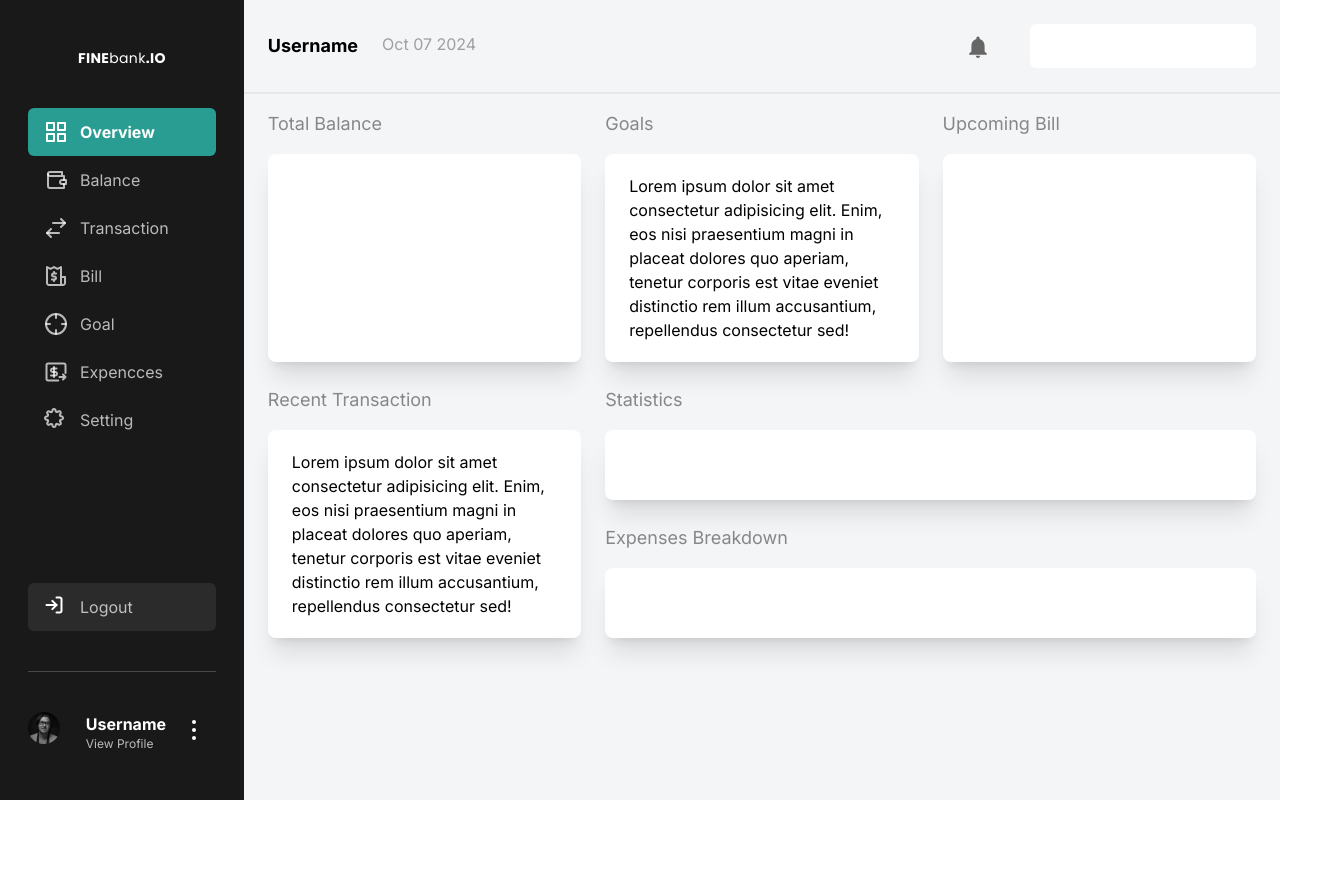
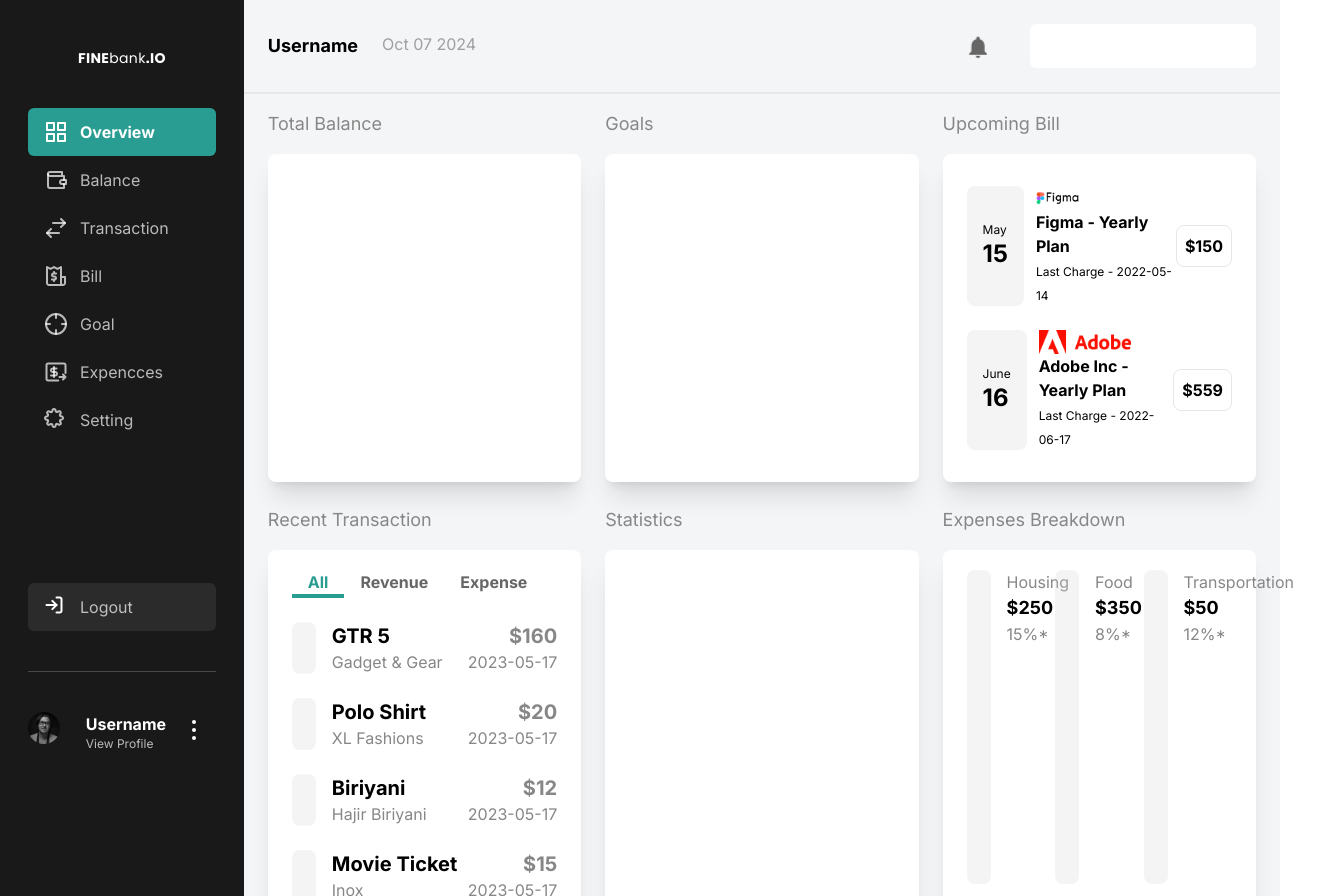
Before and after one commit to Reagenn/admin-ui, a React (Vite) app: page / in a window 1280 px wide. Shown: the top 896 px of the page, 1318 px wide, since content can reach past the window. Before the commit the page ends 800 px from the top, so only its background shows below. Built offline with nearby package versions, Linux system fonts and the light colour scheme.

Commit message:
update p8

```diff
--- /dev/null
+++ b/src/component/Fragments/Dashboard/CardBill.jsx
@@ -0,0 +1,28 @@
+import bills from "../../../data/bills";
+import Card from "../../Elements/Card";
+
+const CardBill = () => {
+  const billCard = bills.map((bill) => (
+    <div key={bill.id} className="lg:flex justify-between pt-3 pb-3">
+      <div className="flex">
+        <div className="bg-special-bg me-3 px-4 rounded-lg flex place-content-center flex-col">
+          <span className="text-xs">{bill.month}</span>
+          <span className="text-2xl font-bold">{bill.date}</span>
+        </div>
+        <div className="">
+          <img className="h-6" src={`/images/${bill.logo}`} />
+          <span className="font-bold">{bill.name}</span>
+          <br />
+          <span className="text-xs">Last Charge - {bill.lastCharge}</span>
+        </div>
+      </div>
+      <div className="flex place-content-center flex-col">
+        <span className="p-2 border rounded-lg font-bold text-center">${bill.amount}</span>
+      </div>
+    </div>
+  ));
+
+  return <Card title="Upcoming Bill" desc={<div className="h-full flex flex-col justify-around">{billCard}</div>} />;
+};
+
+export default CardBill;
--- /dev/null
+++ b/src/component/Fragments/Dashboard/CardExpenseBreakdown.jsx
@@ -0,0 +1,28 @@
+import expensesBreakdowns from "../../../data/expense";
+import Card from "../../Elements/Card";
+import { Icon } from "../../Elements/Icon";
+
+const CardExpenseBreakdown = () => {
+  const expenseCard = expensesBreakdowns.map((expensesBreakdown) => (
+    <div key={expensesBreakdown.id} className="flex pb-4 justify-between">
+      <div className="flex">
+        <div className="bg-special-bg px-3 rounded-lg flex flex-col place-content-center">{expensesBreakdown.icon}</div>
+        <div className="ms-4">
+          <span className="text-gray-02">{expensesBreakdown.category}</span>
+          <br />
+          <span className="font-bold text-lg">${expensesBreakdown.amount}</span>
+          <div className="flex">
+            <span className="text-gray-02">{expensesBreakdown.percentage}%*</span> {expensesBreakdown.arrow}
+          </div>
+        </div>
+      </div>
+      <div className="flex place-content-center flex-col me-8">
+        <Icon.Titik />
+      </div>
+    </div>
+  ));
+
+  return <Card variant="md:col-span-2" title="Expenses Breakdown" desc={<div className="h-full md:grid md:grid-cols-3">{expenseCard}</div>} />;
+};
+
+export default CardExpenseBreakdown;
--- /dev/null
+++ b/src/component/Fragments/Dashboard/CardTransaction.jsx
@@ -0,0 +1,56 @@
+import { useState } from "react";
+import transactions from "../../../data/transaction";
+import Card from "../../Elements/Card";
+
+const CardTransaction = () => {
+  const [trxs, setTrx] = useState(transactions);
+  const [activeTab, setActiveTab] = useState("All");
+
+  const tabs = ["All", "Revenue", "Expense"];
+
+  function handleClick(e) {
+    const transactionsFiltered = e.target.value != "All" ? transactions.filter(({ type }) => type == e.target.value) : transactions;
+
+    setActiveTab(e.target.value);
+    setTrx(transactionsFiltered);
+  }
+
+  const transactionCard = trxs.map((transaction) => (
+    <div key={transaction.id} className="flex justify-between my-6">
+      <div className="flex">
+        <div className="bg-special-bg px-3 rounded-lg flex flex-col place-content-center">{transaction.icon}</div>
+        <div className="ms-4">
+          <span className="text-xl font-bold">{transaction.transactionName}</span>
+          <br />
+          <span className="text-gray-02">{transaction.shopName}</span>
+        </div>
+      </div>
+      <div className="text-right">
+        <span className="text-xl font-bold text-gray-02">${transaction.amount}</span>
+        <br />
+        <span className="text-gray-02">{transaction.date}</span>
+      </div>
+    </div>
+  ));
+
+  return (
+    <Card
+      variant="md:col-span-1 md:row-span-2"
+      title="Recent Transaction"
+      desc={
+        <div>
+          <div className="mb-4">
+            {tabs.map((tab) => (
+              <button key={tab} className={activeTab == tab ? "px-4 font-bold border-b-4 border-primary text-primary" : "px-4 font-bold text-gray-01"} value={tab} onClick={handleClick}>
+                {tab}
+              </button>
+            ))}
+          </div>
+          {transactionCard}
+        </div>
+      }
+    />
+  );
+};
+
+export default CardTransaction;
--- /dev/null
+++ b/src/data/bills.jsx
@@ -0,0 +1,24 @@
+const bills = [
+  {
+    id: 1,
+    name: "Figma - Yearly Plan",
+    description: "For advanced security and more flexible controls, the Proffesional plans help you scale design process company-wide.",
+    logo: "Figma.png",
+    date: "15",
+    month: "May",
+    lastCharge: "2022-05-14",
+    amount: 150,
+  },
+  {
+    id: 2,
+    name: "Adobe Inc - Yearly Plan",
+    description: "For advanced security and more flexible controls, the Proffesional plans help you scale design process company-wide.",
+    logo: "adobe.png",
+    date: "16",
+    month: "June",
+    lastCharge: "2022-06-17",
+    amount: 559,
+  },
+];
+
+export default bills;
--- /dev/null
+++ b/src/data/expense.jsx
@@ -0,0 +1,97 @@
+export const expensesBreakdowns = [
+  {
+    id: 1,
+    category: "Housing",
+    amount: 250,
+    percentage: 15,
+    // icon: <Icon.Housing />,
+    // arrow: <Icon.ArrowDown />,
+  },
+  {
+    id: 2,
+    category: "Food",
+    amount: 350,
+    percentage: 8,
+    // icon: <Icon.Food />,
+    // arrow: <Icon.ArrowUp />,
+  },
+  {
+    id: 3,
+    category: "Transportation",
+    amount: 50,
+    percentage: 12,
+    // icon: <Icon.Transportation />,
+    // arrow: <Icon.ArrowUp />,
+  },
+  {
+    id: 4,
+    category: "Entertainment",
+    amount: 80,
+    percentage: 15,
+    // icon: <Icon.Entertainment />,
+    // arrow: <Icon.ArrowUp />,
+  },
+  {
+    id: 5,
+    category: "Shopping",
+    amount: 420,
+    percentage: 25,
+    // icon: <Icon.Shopping />,
+    // arrow: <Icon.ArrowDown />,
+  },
+  {
+    id: 6,
+    category: "Others",
+    amount: 650,
+    percentage: 23,
+    // icon: <Icon.Others />,
+    // arrow: <Icon.ArrowDown />,
+  },
+];
+
+export const expensesStatistics = [
+  {
+    id: 1,
+    date: "17 Sun",
+    amountThisWeek: 250000,
+    amountLastWeek: 50000,
+  },
+  {
+    id: 2,
+    date: "18 Mon",
+    amountThisWeek: 50000,
+    amountLastWeek: 10000,
+  },
+  {
+    id: 3,
+    date: "19 Tue",
+    amountThisWeek: 10000,
+    amountLastWeek: 50000,
+  },
+  {
+    id: 4,
+    date: "20 Wed",
+    amountThisWeek: 50000,
+    amountLastWeek: 50000,
+  },
+  {
+    id: 5,
+    date: "21 Thu",
+    amountThisWeek: 50000,
+    amountLastWeek: 10000,
+  },
+  {
+    id: 6,
+    date: "22 Fri",
+    amountThisWeek: 250000,
+    amountLastWeek: 10000,
+  },
+  {
+    id: 7,
+    date: "23 Sat",
+    amountThisWeek: 50000,
+    amountLastWeek: 10000,
+  },
+];
+
+export default expensesBreakdowns;
--- /dev/null
+++ b/src/data/transaction.jsx
@@ -0,0 +1,92 @@
+const transactions = [
+  {
+    id: 1,
+    transactionName: "GTR 5",
+    categoryId: 5,
+    shopName: "Gadget & Gear",
+    date: "2023-05-17",
+    paymentMethod: "Credit Card",
+    amount: 160,
+    type: "Expense",
+    // icon: <Icon.Shopping />,
+  },
+  {
+    id: 2,
+    transactionName: "Polo Shirt",
+    categoryId: 5,
+    shopName: "XL Fashions",
+    date: "2023-05-17",
+    paymentMethod: "Credit Card",
+    amount: 20,
+    type: "Expense",
+    // icon: <Icon.Shopping />,
+  },
+  {
+    id: 3,
+    transactionName: "Biriyani",
+    categoryId: 2,
+    shopName: "Hajir Biriyani",
+    date: "2023-05-17",
+    paymentMethod: "Credit Card",
+    amount: 12,
+    type: "Expense",
+    // icon: <Icon.Food />,
+  },
+  {
+    id: 4,
+    transactionName: "Movie Ticket",
+    categoryId: 4,
+    shopName: "Inox",
+    date: "2023-05-17",
+    paymentMethod: "Credit Card",
+    amount: 15,
+    type: "Expense",
+    // icon: <Icon.Food />,
+  },
+  {
+    id: 5,
+    transactionName: "Taxi Fare",
+    categoryId: 3,
+    shopName: "Uber",
+    date: "2023-05-17",
+    paymentMethod: "Credit Card",
+    amount: 10,
+    type: "Expense",
+    // icon: <Icon.Transportation />,
+  },
+  {
+    id: 6,
+    transactionName: "Pizza",
+    categoryId: 2,
+    shopName: "Pizza Hut",
+    date: "2023-05-17",
+    paymentMethod: "Credit Card",
+    amount: 20,
+    type: "Expense",
+    // icon: <Icon.Food />,
+  },
+  {
+    id: 7,
+    transactionName: "Keyboard",
+    categoryId: 5,
+    shopName: "Gadget & Gear",
+    date: "2023-05-17",
+    paymentMethod: "Credit Card",
+    amount: 30,
+    type: "Expense",
+    // icon: <Icon.Shopping />,
+  },
+  {
+    id: 8,
+    transactionName: "Project Fee",
+    categoryId: 6,
+    shopName: "Landing Page",
+    date: "2023-05-17",
+    paymentMethod: "Credit Card",
+    amount: 100,
+    type: "Revenue",
+    // icon: <Icon.Others />,
+  },
+];
+
+export default transactions;
--- a/src/pages/dashboard.jsx
+++ b/src/pages/dashboard.jsx
@@ -1,28 +1,21 @@
+import Card from "../component/Elements/Card";
 import MainLayout from "../component/Layouts/MainLayout";
-import Card from "../component/Elements/Card";
+import CardBill from "../component/Fragments/Dashboard/CardBill";
+import CardExpenseBreakdown from "../component/Fragments/Dashboard/CardExpenseBreakdown";
+import CardTransaction from "../component/Fragments/Dashboard/CardTransaction";
+
 const DashboardPage = () => {
   return (
     <MainLayout type="dashboard">
       {/* top content start*/}
       <div className="md:grid md:grid-cols-3 md:gap-x-6">
         <Card title="Total Balance" />
-        <Card
-          title="Goals"
-          desc="Lorem ipsum dolor sit amet consectetur adipisicing elit. Enim, eos nisi praesentium magni in placeat dolores quo aperiam, tenetur corporis est vitae eveniet distinctio rem illum accusantium, repellendus consectetur sed!"
-        />
-        <Card title="Upcoming Bill" />
-        <div className="md:col-span-1">
-          <Card
-            title="Recent Transaction"
-            desc="Lorem ipsum dolor sit amet consectetur adipisicing elit. Enim, eos nisi praesentium magni in placeat dolores quo aperiam, tenetur corporis est vitae eveniet distinctio rem illum accusantium, repellendus consectetur sed!"
-          />
-        </div>
-        <div className="md:col-span-2 flex flex-col flex-1">
-          <Card title="Statistics" />
-          <Card title="Expenses Breakdown" />
-        </div>
+        <Card title="Goals" />
+        <CardBill />
+        <CardTransaction />
+        <Card variant="md:col-span-2" title="Statistics" />
+        <CardExpenseBreakdown />
       </div>
-
       {/* bottom content end*/}
     </MainLayout>
   );
```
Also changed, not shown: src/component/Elements/Icon/index.jsx (+52 -26 lines), public/images/Figma.png (added), public/images/adobe.png (added).
